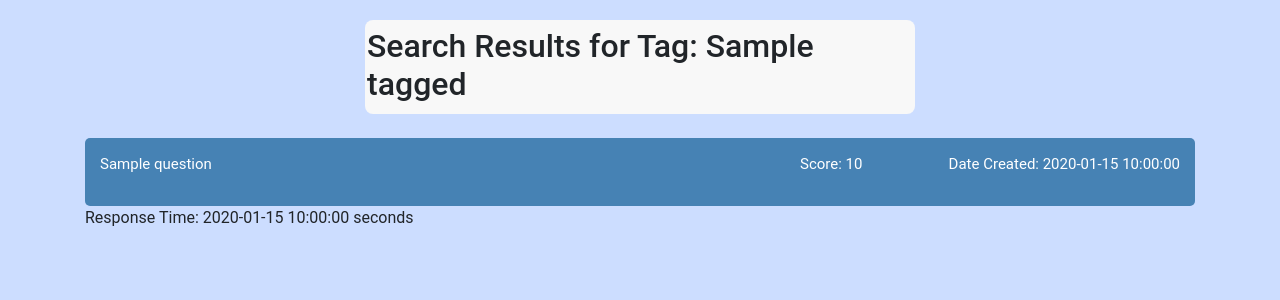
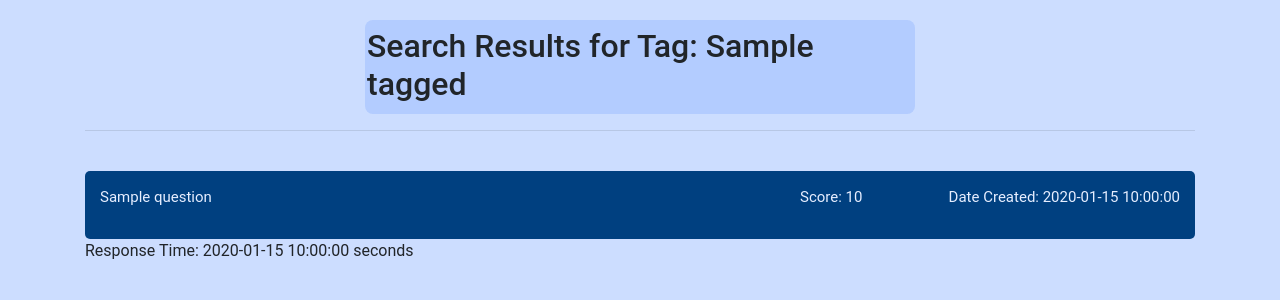
Before and after one commit to thzidaan/Stack-Overflow-API, a Flask app: template templates/search.html in a window 1280 px wide. Shown: the top 300 px of the page. Run offline with Flask 2, Linux system fonts and the light colour scheme; the template is opened without the code that fills it: most values are stand-ins (such as "Sample title", 1, 10 or a date in 2020); some libraries are stand-ins or nearby versions.

Commit message:
Color Scheme Changed

```diff
--- a/templates/search.html
+++ b/templates/search.html
@@ -2,7 +2,7 @@
 
 <style>
   .title {
-    background-color:	#F8F8F8;
+    background-color:	#B3CCFF;
     width:550px;
     padding: 3px;
     padding-left: 2px;
@@ -18,7 +18,7 @@
   margin-left: 280px;
 }
   .collapsible {
-    background-color: #4682B4;
+    background-color: #004080;
     color: white;
     cursor: pointer;
     padding: 15px;
@@ -85,11 +85,12 @@
     <h2> Search Results for Tag: {{tagged}}  </h2>
   </div>
   </div>
+  <hr>
 
 
   {% for question in data %}
   <br>
-  <button type="button" class="collapsible" style="display: flex; flex-direction: row; justify-content: space-between;position: relative;"><p style="width: 60%;">{{question['title']}} </p><p style="position: absolute; margin-left: 700px;">Score: {{question['score']}} </p><p>Date Created: {{question['creation_date']}}</p> </button>
+  <button type="button" class="collapsible" style="display: flex; flex-direction: row; justify-content: space-between;position: relative;color: #e6eeff"><p style="width: 60%;">{{question['title']}} </p><p style="position: absolute; margin-left: 700px;">Score: {{question['score']}} </p><p>Date Created: {{question['creation_date']}}</p> </button>
     <div class="content">
       <br>
       <p>{{question['body']}}</p>
```
